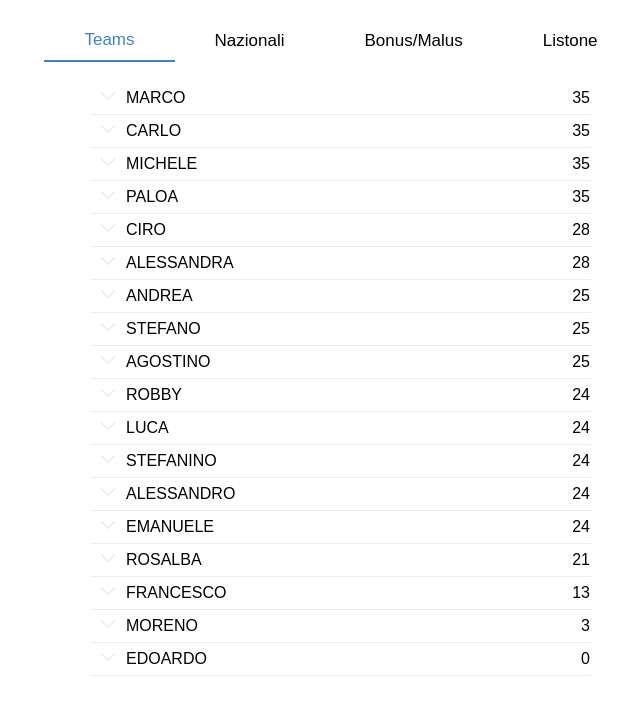
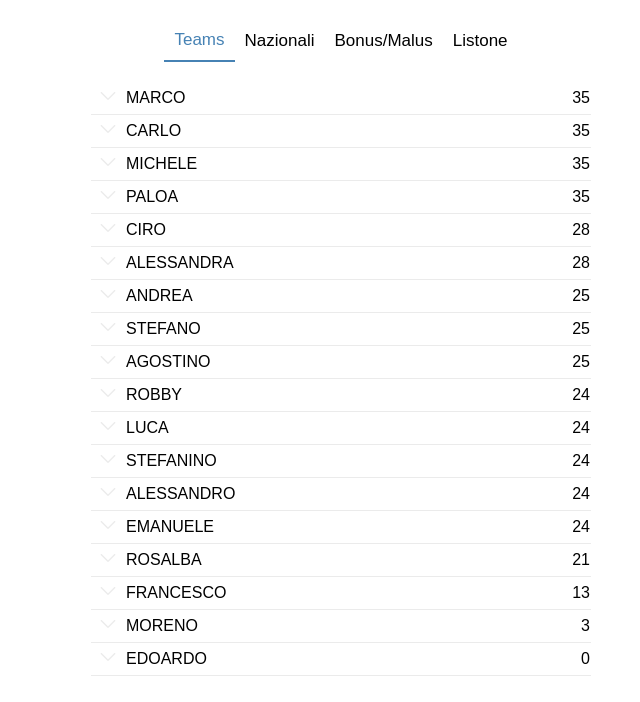
Before and after one commit to fantarribapeo/fantarribapeo, a plain HTML site: page index.html in a window 1280 px wide. Shown: the whole page, without its empty margins (299-939 px from the left). Drawn offline with Linux system fonts and the light colour scheme.

Commit message:
Update style.css

```diff
--- a/style.css
+++ b/style.css
@@ -14,7 +14,7 @@ body {
     background-color: transparent !important;
     border: none;
     cursor: pointer;
-    padding: 10px 40px;
+    padding: 10px 10px;
     font-size: 17px;
 }
 
```
